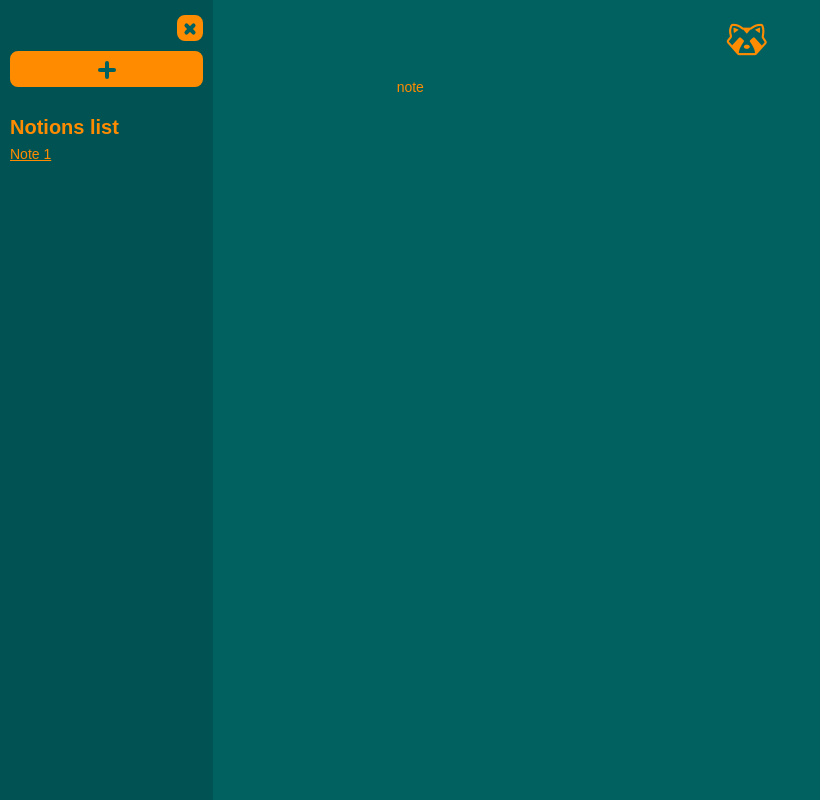
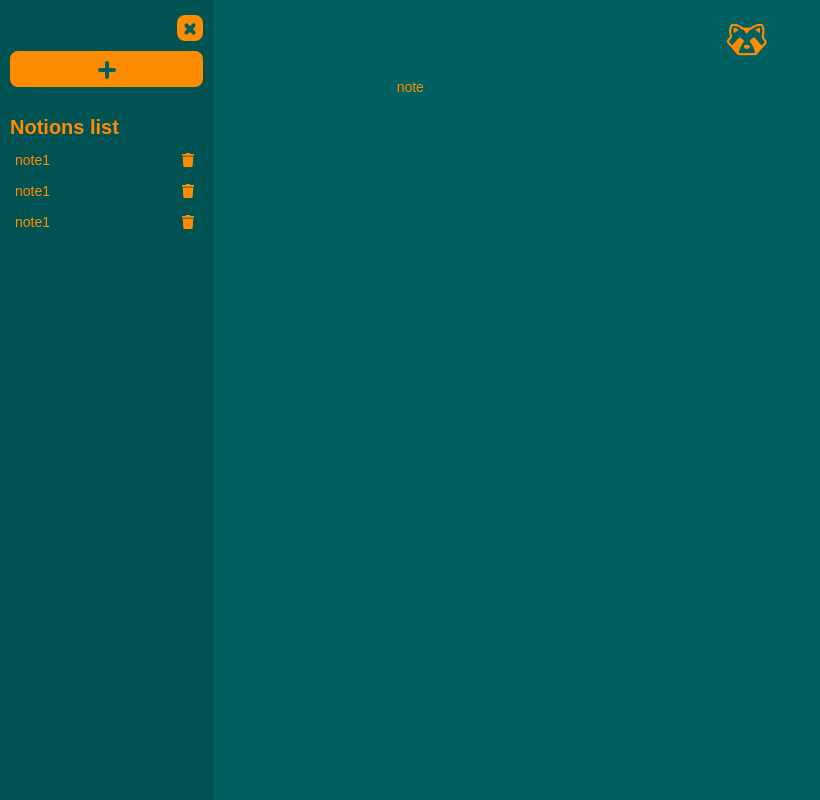
Before and after one commit to ViniVanC/notion-clone, a React (Vite) app: page / in a window 1280 px wide. Shown: the whole page, without its empty margins (0-820 px from the left). Built offline with nearby package versions, Linux system fonts and the light colour scheme.

Commit message:
crated menu-list

```diff
--- a/src/components/Menu/Menu.jsx
+++ b/src/components/Menu/Menu.jsx
@@ -1,5 +1,6 @@
 import React from "react";
 import { Button } from "../Button/Button";
+import { MenuList } from "./MenuList/MenuList";
 
 import "./Menu.scss";
 
@@ -12,11 +13,7 @@ export const Menu = () => {
       <Button />
 
       <h2 className="menu__title">Notions list</h2>
-      <ul className="menu__list menu-list">
-        <li className="menu-list__item">
-          <a href="#">Note 1</a>
-        </li>
-      </ul>
+      <MenuList />
     </nav>
   );
 };
--- a/src/components/Menu/Menu.scss
+++ b/src/components/Menu/Menu.scss
@@ -23,5 +23,26 @@
 
 .menu-list {
   &__item {
+    display: flex;
+    align-items: center;
+    justify-content: space-between;
+    padding: 3px 5px;
+    border-radius: 5px;
+
+    transition: all 0.3s;
+
+    &:hover {
+      background-color: lighten($color: $teal, $amount: 2);
+    }
+
+    &:not(:last-child) {
+      margin-bottom: 5px;
+    }
+  }
+
+  &__link {
+    display: inline-block;
+    text-decoration: none;
+    width: 100%;
   }
 }
--- /dev/null
+++ b/src/components/Menu/MenuList/MenuList.jsx
@@ -0,0 +1,22 @@
+import React from "react";
+import { FaTrash } from "react-icons/fa";
+
+export const MenuList = ({
+  list = [{ text: "note1" }, { text: "note1" }, { text: "note1" }],
+}) => {
+  return (
+    <ul className="menu__list menu-list">
+      {list.map((listItem, i) => (
+        <li key={i} className="menu-list__item">
+          <a className="menu-list__link" href="#">
+            {listItem.text}
+          </a>
+
+          <button className="miniBtnNoBg">
+            <FaTrash />
+          </button>
+        </li>
+      ))}
+    </ul>
+  );
+};
```
